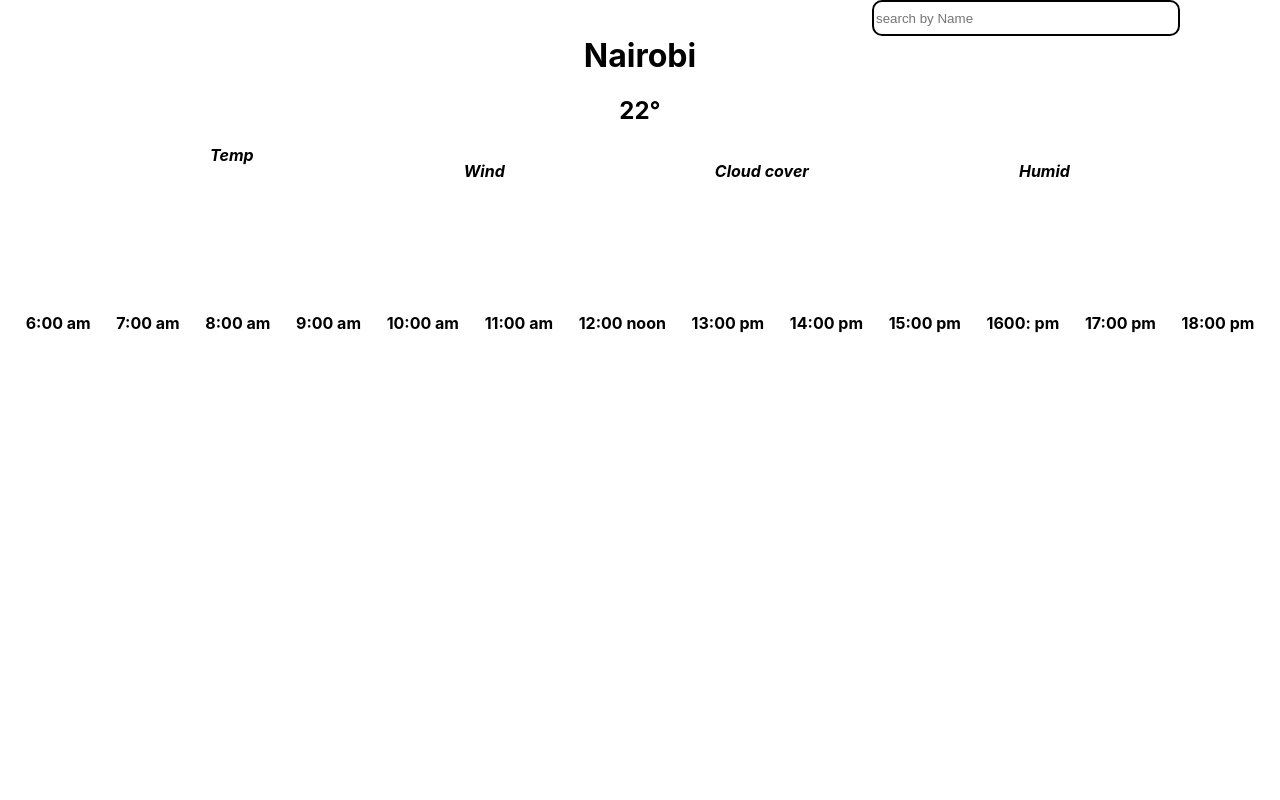
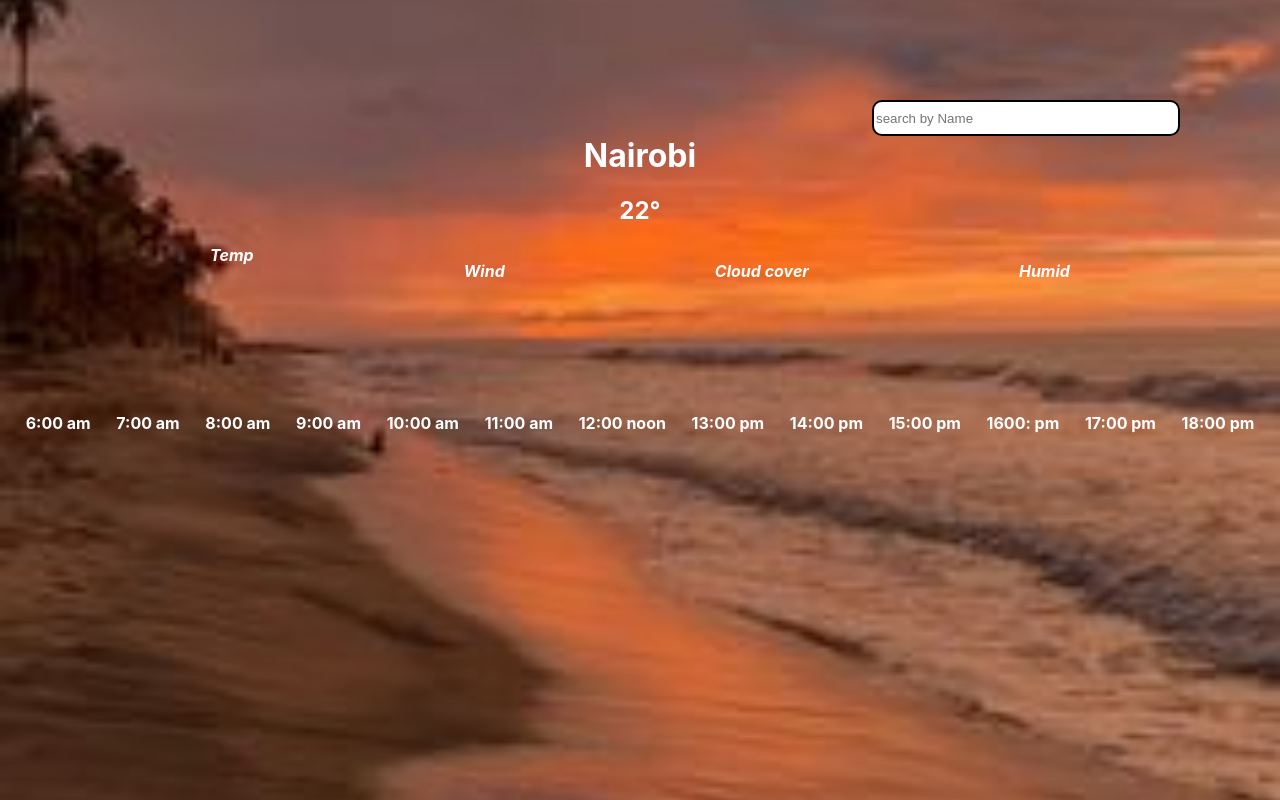
Before and after one commit to Sieva-cmd/Weather-app, a React (Create React App) app: page / in a window 1280 px wide. Built offline with nearby package versions, Linux system fonts and the light colour scheme.

Commit message:
add a backgroung image and change color of texts to white

```diff
--- a/package.json
+++ b/package.json
@@ -6,6 +6,7 @@
     "@testing-library/jest-dom": "^5.16.4",
     "@testing-library/react": "^13.3.0",
     "@testing-library/user-event": "^13.5.0",
+    "axios": "^0.27.2",
     "font-awesome": "^4.7.0",
     "react": "^18.2.0",
     "react-dom": "^18.2.0",
--- a/src/App.css
+++ b/src/App.css
@@ -1,3 +1,7 @@
+* {
+    color: white;
+}
+
 .app {
     text-align: center;
     clear: right;
@@ -7,6 +11,17 @@
     display: flex;
     justify-content: space-evenly;
     font-weight: bold;
+}
+
+.main ::before {
+    content: '';
+    background: url('./assets/sunset.jpg') no-repeat center center/cover;
+    position: absolute;
+    width: 100%;
+    height: 100%;
+    top: 0;
+    left: 0;
+    z-index: -1;
 }
 
 .hours {
@@ -19,6 +34,7 @@
 .search {
     float: right;
     margin-right: 100px;
+    margin-top: 100px;
 }
 
 .search input {
--- a/src/App.js
+++ b/src/App.js
@@ -11,22 +11,30 @@ const weather ={
 function App() {
 
 const  [data,setData] = useState({});
-const [location,setLocation] =useState('')
+const [longitude,setLongitude] =useState('')
+const [latitude,setLatitude] =useState('')
 
 
-const url = "https://api.open-meteo.com/v1/forecast?latitude=-1.2762&longitude=36.7965&hourly=temperature_2m,relativehumidity_2m,cloudcover_mid,windspeed_120m&current_weather=true"
+
+const url = "https://api.open-meteo.com/v1/forecast?latitude={}&longitude={}&hourly=temperature_2m,relativehumidity_2m,cloudcover_mid,windspeed_120m&current_weather=true"
 
 const searchLoction =(event) =>{
-  axios.get(url).then((response) =>{
-    setData(response.data)
-    console.log(response.data)
-  })
-  setLocation('')
+  if (event.key === 'enter'){
+    axios.get(url).then((response) =>{
+      setData(response.data)
+      console.log(response.data)
+    })
+
+
+  setLongitude('')
+  setLatitude('')
+}
 }
 
     return (
 
        <>
+       <div className='main'>
        <div className='search'>
         <input type='text' placeholder='search by Name' />
        </div>
@@ -58,6 +66,8 @@ const searchLoction =(event) =>{
          <div><p>17:00 pm</p></div>
          <div><p>18:00 pm</p></div>
        </div>
+       </div>
+
 
        </>
     );
```
Also changed, not shown: 1 other file (tests, documents, lock files or other folders).
